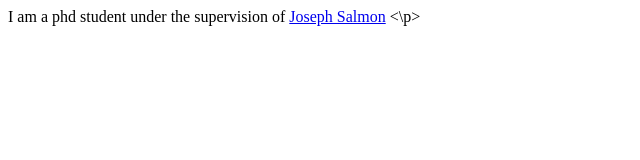
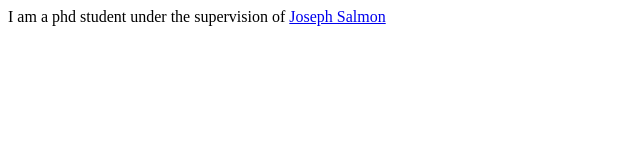
Before and after one commit to garcinc/Camille-Garcin, a plain HTML site: page index.html in a window 1280 px wide. Shown: the full height of the page, 0-640 px from the left. Drawn offline with Linux system fonts and the light colour scheme.

Commit message:
Update index.html

```diff
--- a/index.html
+++ b/index.html
@@ -1,3 +1,3 @@
 <title> Camille Garcin </title>
 
-<p> I am a phd student under the supervision of <a href="http://josephsalmon.eu/">Joseph Salmon</a> <\p>
+<p> I am a phd student under the supervision of <a href="http://josephsalmon.eu/">Joseph Salmon</a> </p>
```
